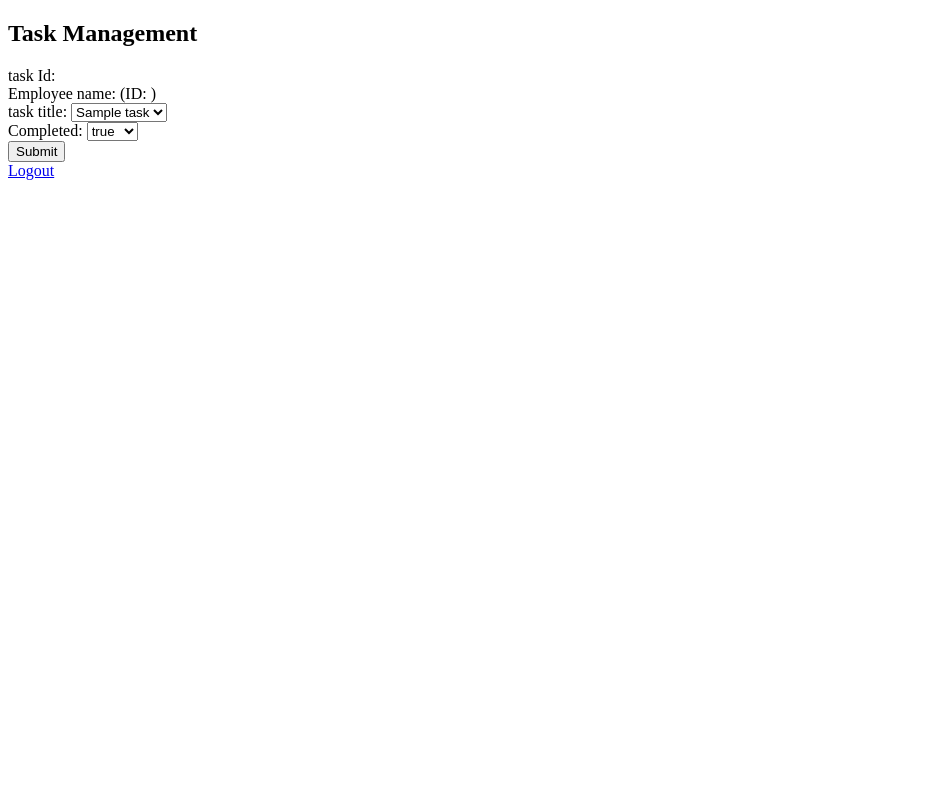
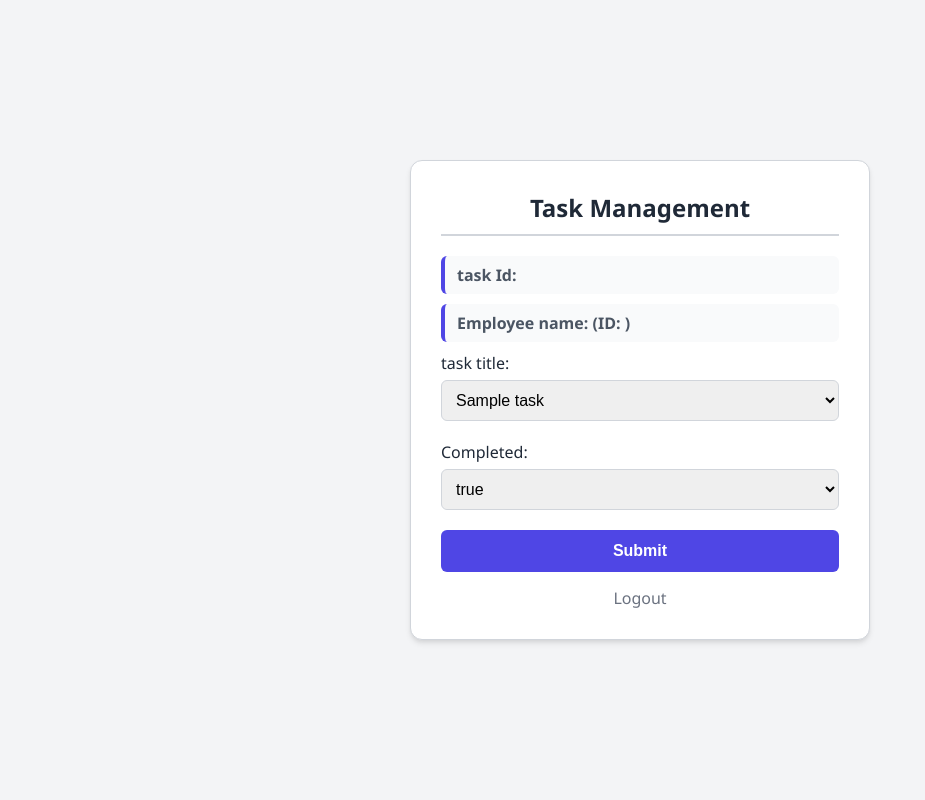
Before and after one commit to ABHI2005-web/Task-Management-System, a Flask app: page /dashboard in a window 1280 px wide. Shown: the whole page, without its empty margins (0-925 px from the left). Run offline with Flask 3, Linux system fonts and the light colour scheme; the visitor is signed in with stand-in values (Sample User, id 1); tables that the repository leaves empty or names only in its code hold one stand-in row (values such as "Sample post").

Commit message:
Enhance styles in static/style.css
Added CSS styles for layout, colors, and components.

```diff
--- a/static/style.css
+++ b/static/style.css
@@ -1,61 +1,106 @@
-from flask import Flask, render_template, request, redirect, url_for, session, flash
-import sqlite3
+:root {
+    --primary: #4f46e5;
+    --background: #f3f4f6;
+    --card-bg: #ffffff;
+    --text: #1f2937;
+    --border: #d1d5db;
+}
 
-app = Flask(__name__)
-app.secret_key = 'your_super_secret_session_key'
+body {
+    font-family: 'Segoe UI', Tahoma, Geneva, Verdana, sans-serif;
+    background-color: var(--background);
+    color: var(--text);
+    margin: 0;
+    display: flex;
+    justify-content: center;
+    align-items: center;
+    min-height: 100vh;
+}
 
-def get_db_connection():
-    conn = sqlite3.connect('database.db')
-    conn.row_factory = sqlite3.Row
-    return conn
+.container {
+    width: 100%;
+    max-width: 500px;
+    padding: 20px;
+    box-sizing: border-box;
+}
 
-@app.route('/', methods=['GET', 'POST'])
-def login():
-    if request.method == 'POST':
-        admin_id = request.form['admin_id']
-        password = request.form['password']
+.card {
+    background: var(--card-bg);
+    padding: 30px;
+    border-radius: 12px;
+    box-shadow: 0 4px 6px -1px rgba(0, 0, 0, 0.1), 0 2px 4px -1px rgba(0, 0, 0, 0.06);
+    border: 1px solid var(--border);
+}
 
-        conn = get_db_connection()
-        admin = conn.execute('SELECT * FROM admins WHERE admin_id = ? AND password = ?',
-                             (admin_id, password)).fetchone()
-        conn.close()
+h2 {
+    margin-top: 0;
+    text-align: center;
+    border-bottom: 2px solid var(--border);
+    padding-bottom: 10px;
+    font-weight: 600;
+}
 
-        if admin:
-            session['admin_id'] = admin['admin_id']
-            return redirect(url_for('dashboard'))
-        else:
-            flash('Invalid Admin ID or Password', 'error')
+.form-group {
+    margin-bottom: 20px;
+}
 
-    return render_template('login.html')
+.form-group label {
+    display: block;
+    margin-bottom: 6px;
+    font-weight: 500;
+}
 
-@app.route('/dashboard', methods=['GET', 'POST'])
-def dashboard():
-    if 'admin_id' not in session:
-        return redirect(url_for('login'))
+.task-info-label {
+    font-weight: bold;
+    color: #4b5563;
+    margin-bottom: 10px;
+    background: #f9fafb;
+    padding: 8px 12px;
+    border-radius: 6px;
+    border-left: 4px solid var(--primary);
+}
 
-    conn = get_db_connection()
+input[type="text"], input[type="password"], select {
+    width: 100%;
+    padding: 10px;
+    border: 1px solid var(--border);
+    border-radius: 6px;
+    box-sizing: border-box;
+    font-size: 16px;
+}
 
-    if request.method == 'POST':
-        selected_title = request.form.get('task_title')
-        completion_status = request.form.get('completed')
+button {
+    width: 100%;
+    padding: 12px;
+    background-color: var(--primary);
+    color: white;
+    border: none;
+    border-radius: 6px;
+    font-size: 16px;
+    cursor: pointer;
+    font-weight: bold;
+    transition: background-color 0.2s;
+}
 
-        conn.execute('UPDATE tasks SET completed = ? WHERE task_title = ?',
-                     (completion_status, selected_title))
-        conn.commit()
-        flash(f'Successfully updated status for {selected_title}!', 'success')
+button:hover {
+    background-color: #4338ca;
+}
 
-    tasks = conn.execute('SELECT * FROM tasks').fetchall()
-    conn.close()
+.flash-message {
+    padding: 10px;
+    margin-bottom: 15px;
+    border-radius: 6px;
+    text-align: center;
+    font-size: 14px;
+}
+.flash-success { background-color: #def7ec; color: #03543f; }
+.flash-error { background-color: #fde8e8; color: #9b1c1c; }
 
-    selected_task_title = request.args.get('task_title', 'task 1')
-    current_task = next((t for t in tasks if t['task_title'] == selected_task_title), None)
-
-    return render_template('dashboard.html', tasks=tasks, current_task=current_task)
-
-@app.route('/logout')
-def logout():
-    session.pop('admin_id', None)
-    return redirect(url_for('login'))
-
-if __name__ == '__main__':
-    app.run(debug=True)
+.logout-link {
+    display: block;
+    text-align: center;
+    margin-top: 15px;
+    color: #6b7280;
+    text-decoration: none;
+}
+.logout-link:hover { text-decoration: underline; }
```
